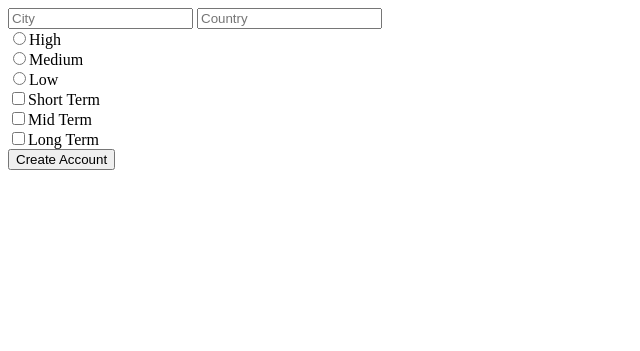
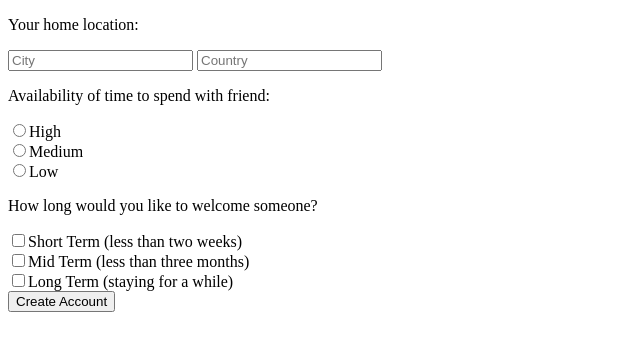
Before and after one commit to alexismack/Bilingual, a Python web app: template templates/createaccount.html in a window 1280 px wide. Shown: the top 351 px of the page, without its empty margins (0-640 px from the left). Run offline with Jinja, Linux system fonts and the light colour scheme; the template is opened without the code that fills it, so the values that code supplies are empty.

Commit message:
fixed variables

```diff
--- a/templates/createaccount.html
+++ b/templates/createaccount.html
@@ -6,16 +6,19 @@
   </head>
   <body>
     <form action="index.html" method="post"> <!-- Change action -->
-      <input name="City" placeholder="City">
-      <input name="Country" placeholder="Country"><br>
+      <p>Your home location:</p>
+      <input name="city" placeholder="City">
+      <input name="country" placeholder="Country"><br>
 
-      <input type="radio" name="Availability" value="high">High<br>
-      <input type="radio" name="Availability" value="medium">Medium<br>
-      <input type="radio" name="Availability" value="low">Low<br>
+      <p>Availability of time to spend with friend:</p>
+      <input type="radio" name="availability" value="high">High<br>
+      <input type="radio" name="availability" value="medium">Medium<br>
+      <input type="radio" name="availability" value="low">Low<br>
 
-      <input type="checkbox" name="Timespan" value="short">Short Term<br>
-      <input type="checkbox" name="Timespan" value="mid">Mid Term<br>
-      <input type="checkbox" name="Timespan" value="long">Long Term<br>
+      <p>How long would you like to welcome someone?</p>
+      <input type="checkbox" name="timespan" value="short">Short Term (less than two weeks)<br>
+      <input type="checkbox" name="timespan" value="mid">Mid Term (less than three months)<br>
+      <input type="checkbox" name="timespan" value="long">Long Term (staying for a while)<br>
 
       <button name="button">Create Account</button>
     </form>
```
